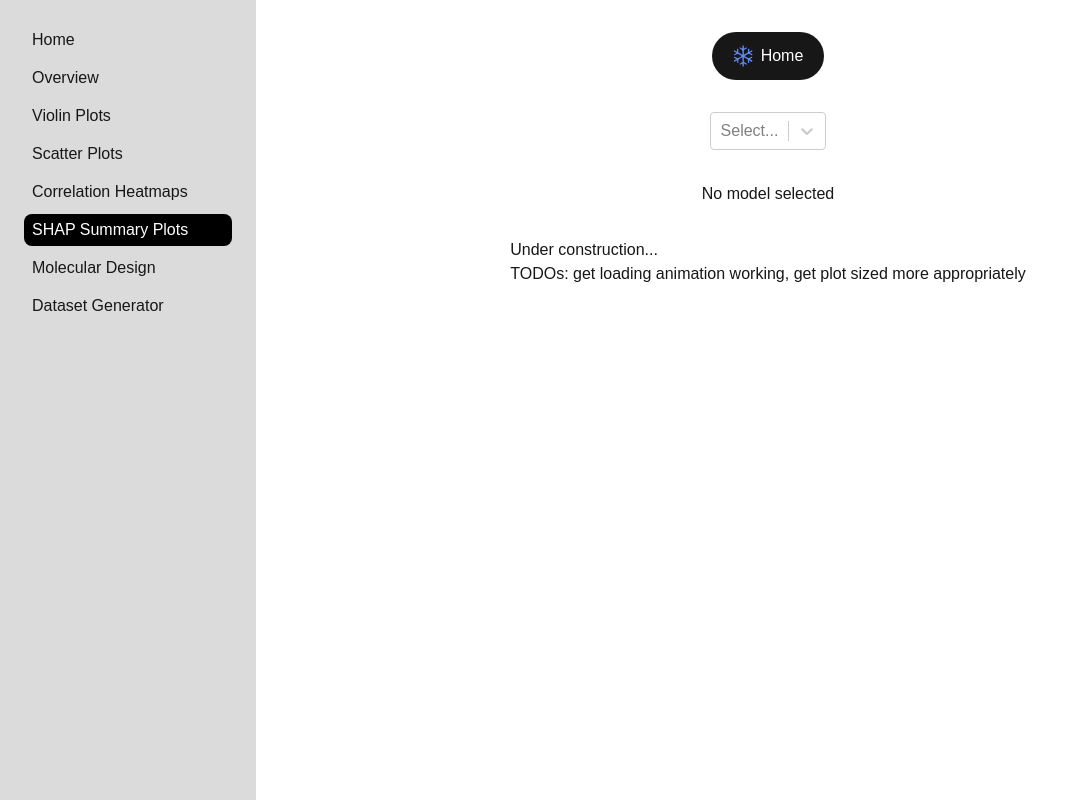
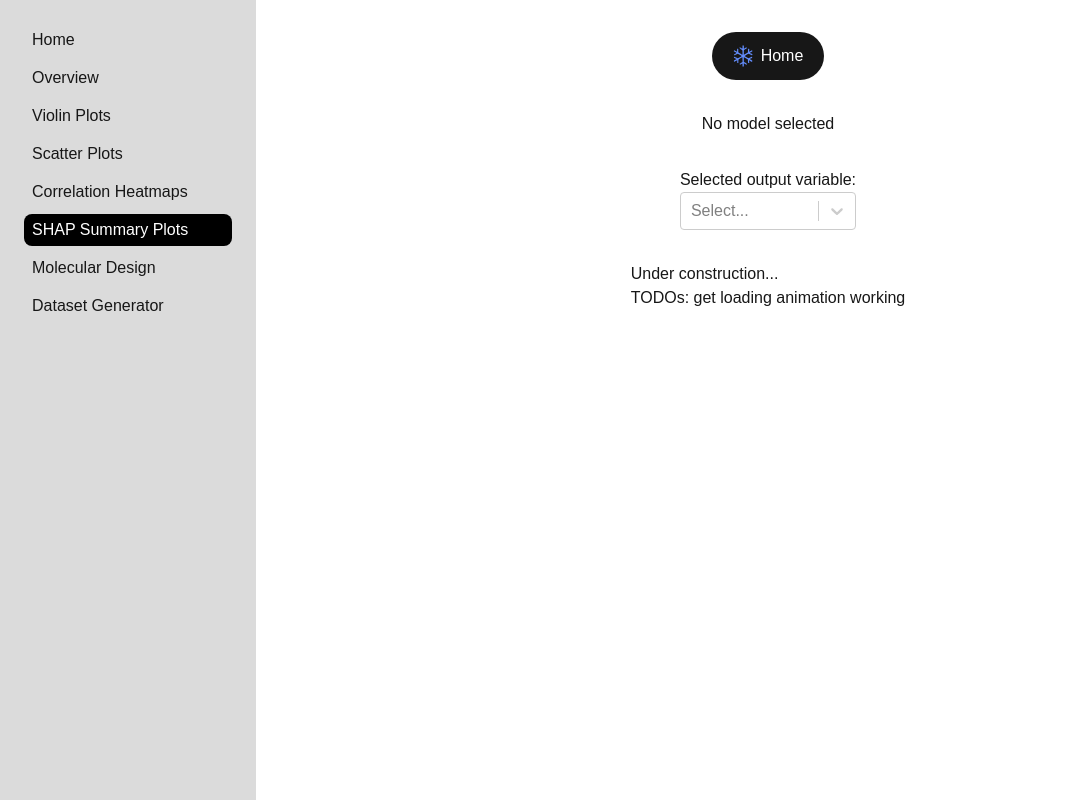
Before and after one commit to kylecsnow/js-ml-dashboard, a Next.js app in the folder frontend/: page /shap-summary-plots in a window 1280 px wide. Shown: the whole page, without its empty margins (0-1065 px from the left). Built offline with nearby package versions, Linux system fonts and the light colour scheme; no server answers.

Commit message:
increase size of shap plot

```diff
--- a/frontend/app/shap-summary-plots/page.tsx
+++ b/frontend/app/shap-summary-plots/page.tsx
@@ -93,7 +93,16 @@ const ShapSummaryPlotsPage = () => {
           </Link>
 
         </div>
+        <div>
+          <h2>
+            {selectedModel
+              ? `Selected model: ${selectedModel}`
+              : 'No model selected'
+            }
+          </h2>
+        </div>
         <div className="relative">
+        <label>{"Selected output variable:"}</label>
         <Select
             options={outputVariableOptions}
             onChange={(selected: { value: string; label: string } | null) => {
@@ -107,24 +116,16 @@ const ShapSummaryPlotsPage = () => {
           />
         </div>
         <div>
-          <h2>
-            {selectedModel
-              ? `Selected model: ${selectedModel}`
-              : 'No model selected'
-            }
-          </h2>
+          <h1>Under construction...</h1>
+          <p>TODOs: get loading animation working</p>
         </div>
-        <div>
-          <h1>Under construction...</h1>
-          <p>TODOs: get loading animation working, get plot sized more appropriately</p>
-        </div>
-        <div className="w-full max-w-4xl">
+        <div className="w-full max-w-8xl mx-auto">
           {plotData && (
             <Plot
               data={plotData.data}
               layout={plotData.layout}
               config={{ responsive: true }}
-              style={{ width: '100%', height: '600px' }}
+              style={{ width: '100%', height: '750px' }}
             />
           )}
         </div>
```
